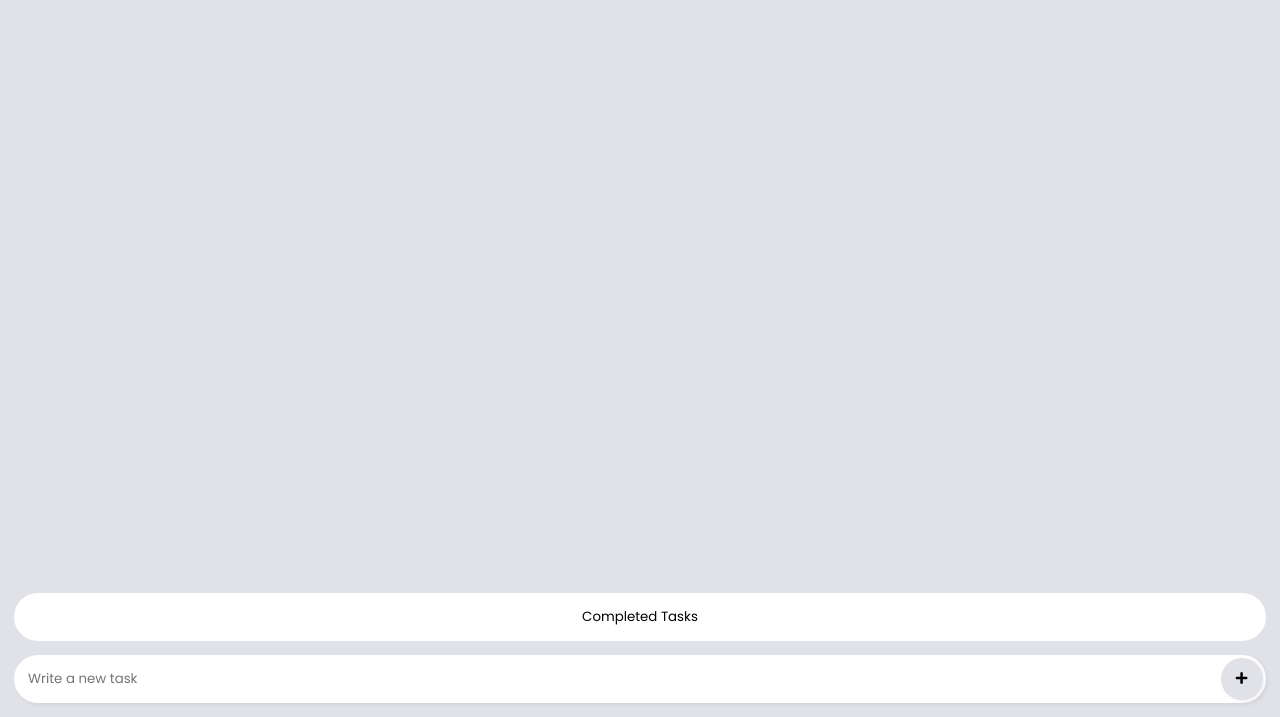
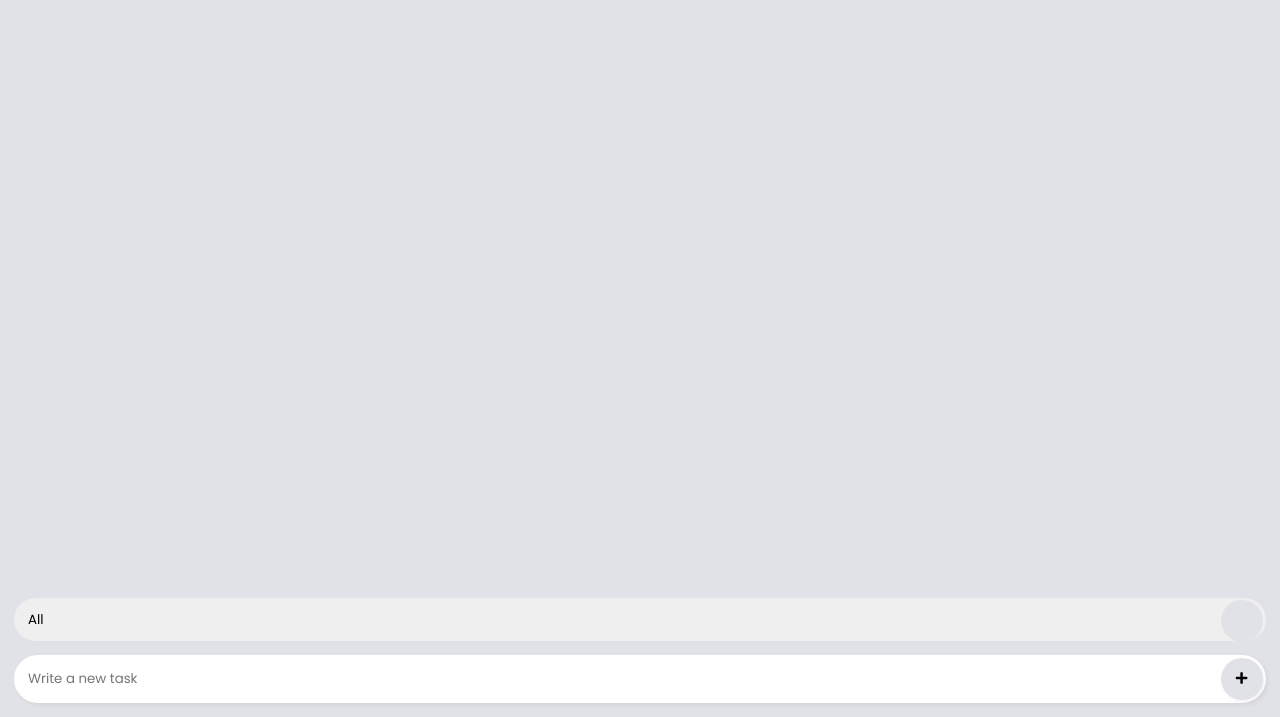
Before and after one commit to rontoyhacao/to-do-list, a plain HTML site: page index.html in a window 1280 px wide. Shown: the part 83-800 px from the top of the page. Drawn offline with Linux system fonts and the light colour scheme.

Commit message:
Select dropdown added

```diff
--- a/assets/styles/scss/_base.scss
+++ b/assets/styles/scss/_base.scss
@@ -44,7 +44,8 @@ ol, ul {
 	list-style: none;
 }
 input,
-button {
+button,
+select {
     outline: none;
 }
 
--- a/assets/styles/scss/_components.scss
+++ b/assets/styles/scss/_components.scss
@@ -93,3 +93,31 @@ ul li {
     transform: translateX(-100%);
     opacity: 0;
 }
+
+.select-container {
+    position: relative;
+    &::after {
+        content: url(/assets/images/caret-down-solid.svg);
+        transform: rotate(-180deg);
+        position: absolute;
+        top: .15rem;
+        right: .2rem;
+        height: 1rem;
+        width: 1rem;
+        background: $base;
+        padding: 1rem;
+        border-radius: 50%;
+        pointer-events: none;
+        display: flex;
+        align-items: center;
+    }
+    select {
+        border: none;
+        padding: 1rem;
+        border-radius: 2rem;
+        width: 100%;
+        margin-bottom: 1rem;
+        appearance: none;
+        cursor: pointer;
+    }
+}
--- a/index.html
+++ b/index.html
@@ -21,7 +21,14 @@
         <main>
             <div class="input-container">
                 <div class="input-container__upper">
-                    <button class="completed-btn">Completed Tasks</button>
+                    <!-- <button class="completed-btn">Completed Tasks</button> -->
+                    <div class="select-container">
+                        <select name="" id="">
+                            <option value="all">All</option>
+                            <option value="completed">Completed</option>
+                            <option value="pending">Pending</option>
+                        </select>
+                    </div>
                 </div>
                 <form class="input-container__lower">
                     <input class="task-input" type="text" name="" id="" placeholder="Write a new task">
```
Also changed, not shown: assets/images/caret-down-solid.svg (added), assets/styles/styles.css, 1 other file.
